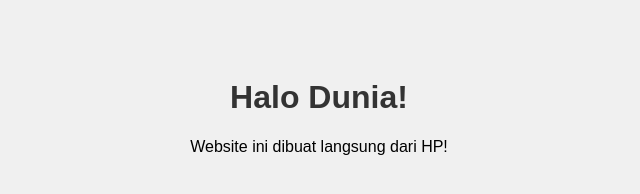
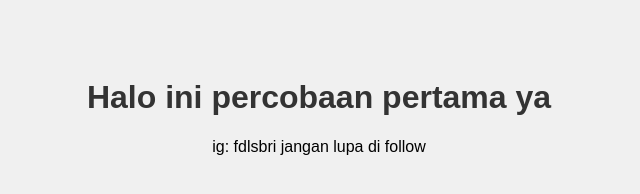
Before and after one commit to fadel-html/web-pertama, a plain HTML site: page index.html in a window 1280 px wide. Shown: the whole page, without its empty margins (321-961 px from the left). Drawn offline with Linux system fonts and the light colour scheme.

Commit message:
Update index.html

```diff
--- a/index.html
+++ b/index.html
@@ -16,7 +16,7 @@
   </style>
 </head>
 <body>
-  <h1>Halo Dunia!</h1>
-  <p>Website ini dibuat langsung dari HP!</p>
+  <h1>Halo ini percobaan pertama ya</h1>
+  <p>ig: fdlsbri jangan lupa di follow</p>
 </body>
 </html>
```
